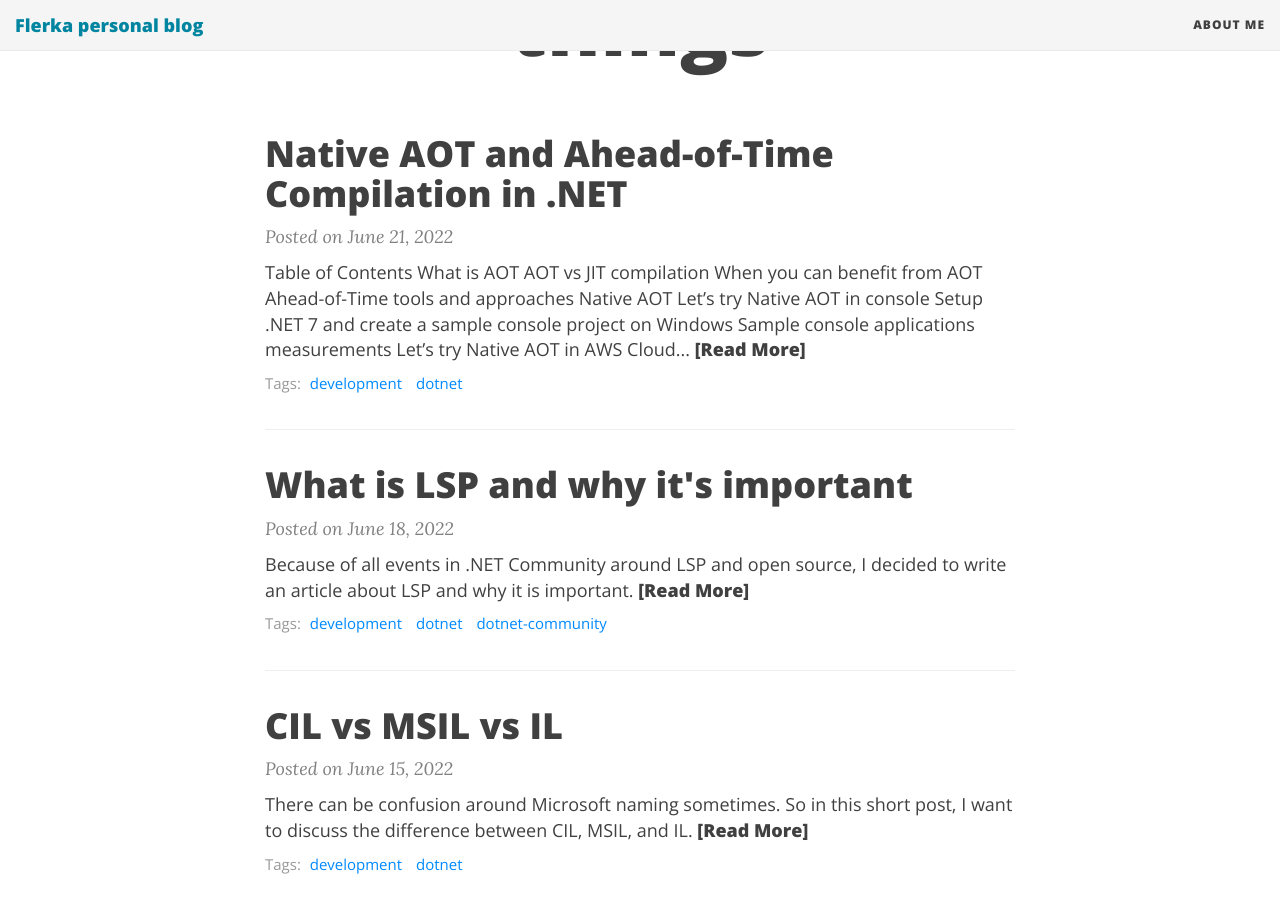
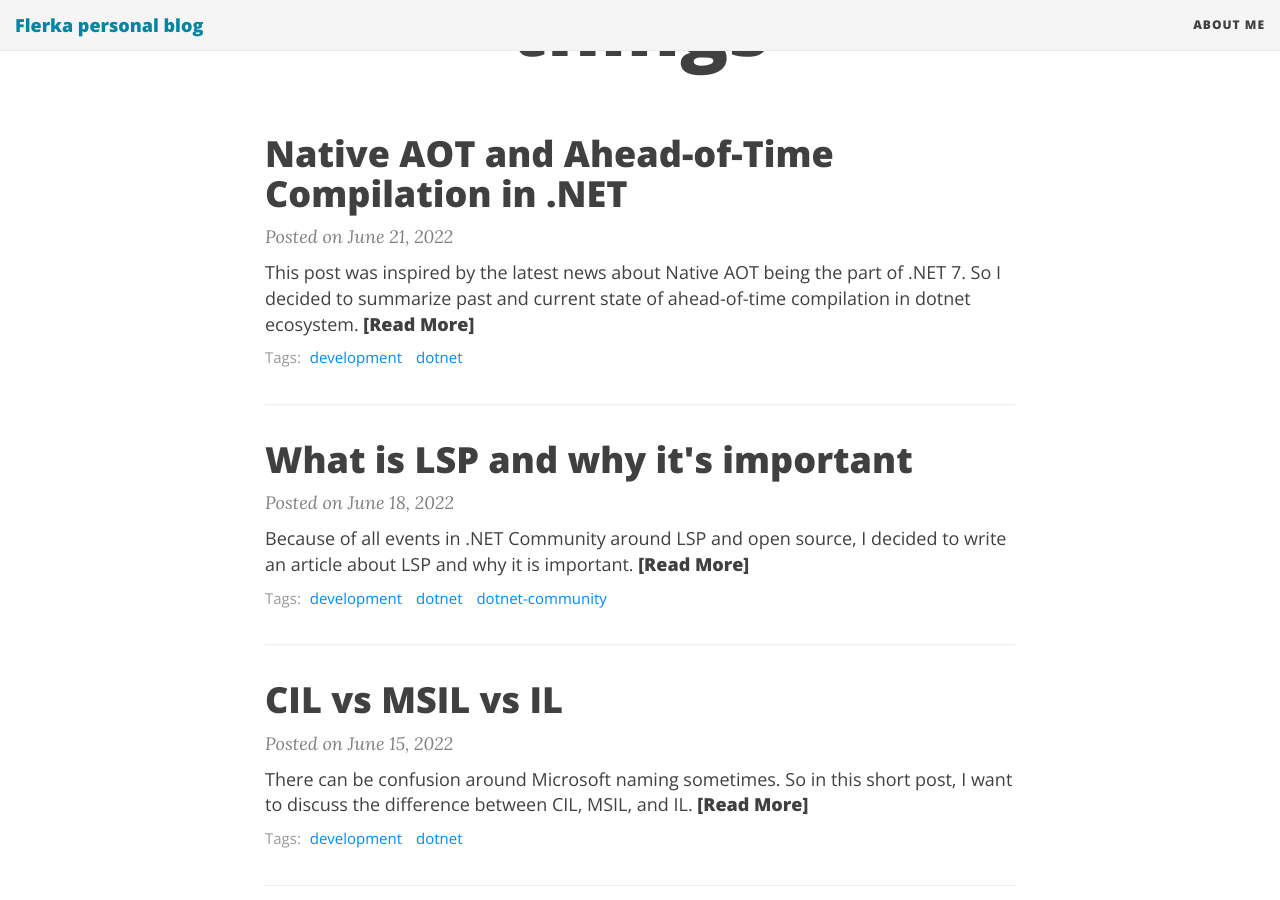
Before and after one commit to flerka/personal-blog, a Jekyll site: the page built from index.html, in a window 1280 px wide and 900 px high, scrolled down 325 px. Built offline with Jekyll 4.4.1, drawn with Linux system fonts in a browser that asks for light colours; nearby versions of some CDN libraries; the list of posts is cut into pages by our own code.

Commit message:
add aot preview

```diff
--- a/_posts/2022-06-21-ahead-of time-compilation.md
+++ b/_posts/2022-06-21-ahead-of time-compilation.md
@@ -4,6 +4,7 @@ title: Native AOT and Ahead-of-Time Compilation in .NET
 subtitle:
 tags: [development, dotnet]
 comments: true
+excerpt: This post was inspired by the latest news about Native AOT being the part of .NET 7. So I decided to summarize past and current state of ahead-of-time compilation in dotnet ecosystem.
 ---
 ## Table of Contents
 - [What is AOT](#what-is-aot)
```
